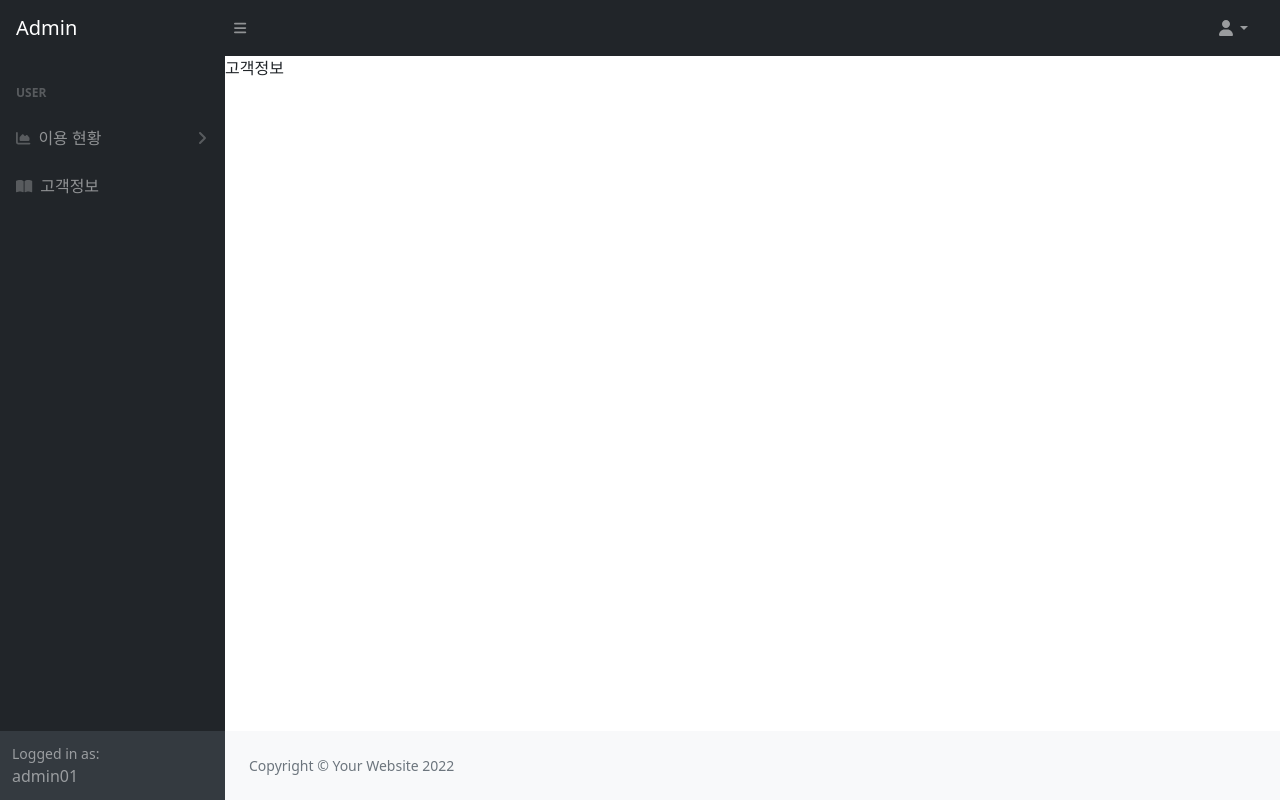
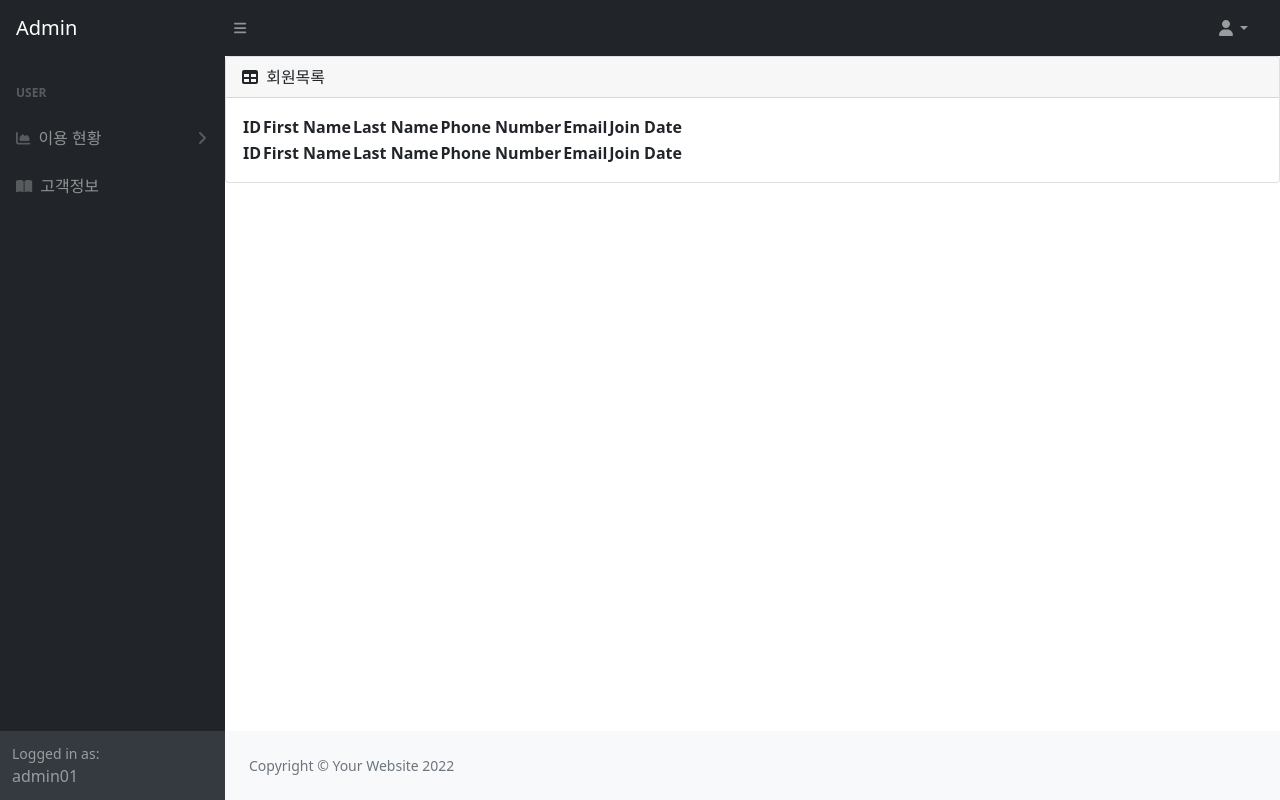
Before and after one commit to Luna252/Car_repair_cost_estimation, a Django app: page /user/ in a window 1280 px wide. Run offline with Django 4.2, Linux system fonts and the light colour scheme; lists and menus that the app fills with data are empty; some libraries are stand-ins or nearby versions.

Commit message:
회원목록 생성

```diff
--- a/templates/user.html
+++ b/templates/user.html
@@ -2,6 +2,47 @@
 
 {%block content%}
 <div>
-   고객정보
+   <div class="card mb-4">
+            <div class="card-header">
+                <i class="fas fa-table me-1"></i>
+                회원목록
+            </div>
+            <div class="card-body">
+                <table id="datatablesSimple">
+                    <thead>
+                        <tr>
+                            <th>ID</th>
+                            <th>First Name</th>
+                            <th>Last Name</th>
+                            <th>Phone Number</th>
+                            <th>Email</th>
+                            <th>Join Date</th>
+                        </tr>
+                    </thead>
+                    <tfoot>
+                        <tr>
+                            <th>ID</th>
+                            <th>First Name</th>
+                            <th>Last Name</th>
+                            <th>Phone Number</th>
+                            <th>Email</th>
+                            <th>Join Date</th>
+                        </tr>
+                    </tfoot>
+                    <tbody>
+                        {%for data in list%}
+                        <tr>
+                            <th>{{data.username}}</th>
+                            <th>{{data.first_name}}</th>
+                            <th>{{data.last_name}}</th>
+                            <th>{{data.phone_number}}</th>
+                            <th>{{data.email}}</th>
+                            <th>{{data.date_joined}}</th>
+                        </tr>
+                        {%endfor%}
+                    </tbody>
+                </table>
+            </div>
+        </div>
 </div>
 {%endblock%}
```
